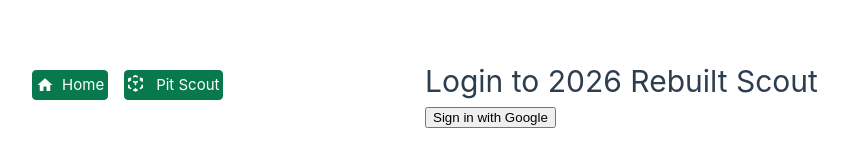
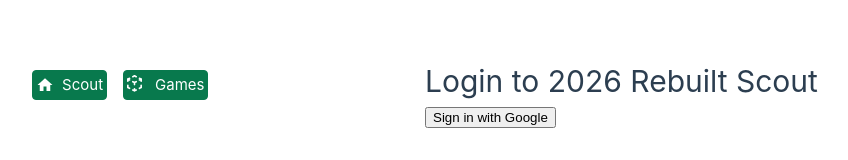
Before and after one commit to lauramoore/2026RebuiltScout, a Vue app: page /login in a window 1280 px wide. Shown: the part 307-467 px from the top of the page, without its empty margins (215-1063 px from the left). Built offline with nearby package versions, Linux system fonts and the light colour scheme; no server answers.

Commit message:
put in games route and remove pitscout links

```diff
--- a/src/App.vue
+++ b/src/App.vue
@@ -11,11 +11,11 @@
   <header>
      <router-link class="nav-button" :to="route.params.event ? { name: 'home', params: { event: route.params.event } } : '/'">
         <IconHome />
-        Home
+         Scout
       </router-link>
-       <router-link class="nav-button" :to="route.params.event ? { name: 'pitscout-home', params: { event: route.params.event } } : '/pitscout'">
+       <router-link class="nav-button" :to="route.params.event ? { name: 'games-home', params: { event: route.params.event } } : '/games'">
         <IconEcosystem />
-          Pit Scout
+          Games
       </router-link>
   </header>
   <RouterView />
--- a/src/games/games.js
+++ b/src/games/games.js
@@ -1,7 +1,7 @@
 
 const routes = [
    { path: '/games',
-    name: 'games-dashboard',
+    name: 'games-home',
     component: () => import('./views/GamesDashboard.vue'),
     meta: { requiresAuth: true }
    }
--- a/src/main.js
+++ b/src/main.js
@@ -6,7 +6,6 @@ import { createRouter, createWebHistory } from 'vue-router'
 import { auth, onAuthStateChanged } from './firebase'
 import scoutModule from './scout/scout'
 import gamesModule from './games/games'
-import pitScoutModule from './pitscout/pitscout'
 
 const routes = [
     {
@@ -30,7 +29,6 @@ const routes = [
       component: () => import('./summary/MatchSummary.vue'),
     },
     ...scoutModule.scoutRoutes,
-    ...pitScoutModule.routes,
     ...gamesModule.routes
 ]
 
```
